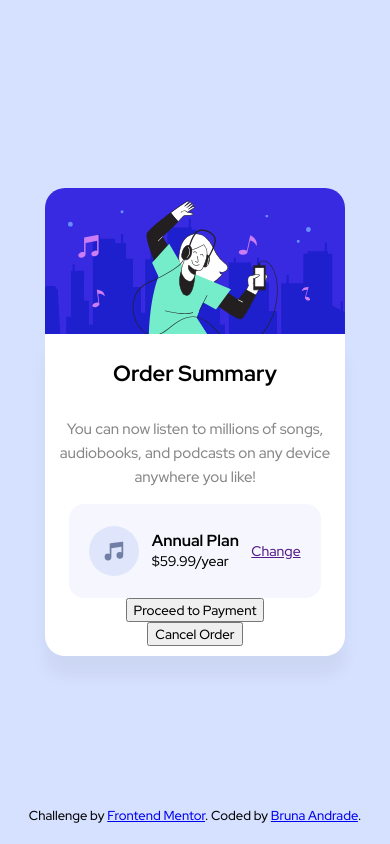
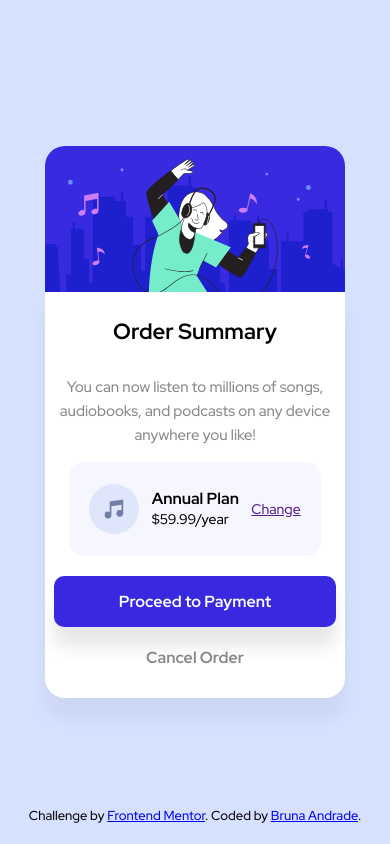
Before and after one commit to andradebru/d6-order-summary, a plain HTML site: page index.html in a window 390 px wide. Drawn offline with Linux system fonts and the light colour scheme.

Commit message:
add media query to desktop

```diff
--- a/css/style.css
+++ b/css/style.css
@@ -62,12 +62,48 @@ h2 {
   height: 50px;
 }
 
+.container {
+  display: flex;
+  justify-content: center;
+  align-items: center;
+}
+
 .current-plan {
   text-align: left;
   line-height: 0.4rem;
 }
 
+.cta {
+  display: inline-block;
+  border-radius: 10px;
+  width: 90%;
+  padding: 15px;
+  margin: 20px 0px;
+  background-color: hsl(245deg 75% 52%);
+  color: #fff;
+  text-decoration: none;
+  font-weight: 700;
+  box-shadow: 0 20px 1em rgba(65, 65, 65, 0.122);
+}
+
+.secondary-button {
+  margin-bottom: 20px;
+  color: #878787;
+  font-weight: 700;
+}
+
+footer {
+  text-align: center;
+  font-size: 13px;
+  justify-content: flex-end;
+  margin: 20px;
+  /* deixa o footer fixo embaixo */
+  position: absolute;
+  bottom: 0;
+}
+
 .attribution {
+  color: #4f4e4e;
   font-size: 11px;
   text-align: center;
 }
@@ -75,17 +111,9 @@ h2 {
   color: hsl(228, 45%, 44%);
 }
 
-.container {
-  display: flex;
-  justify-content: center;
-  align-items: center;
+@media (min-width: 1440px) {
+  .hero,
+  .container {
+    width: 80%;
+  }
 }
-
-footer {
-  font-size: 13px;
-  justify-content: flex-end;
-  margin: 20px;
-  /* deixa o footer fixo embaixo */
-  position: absolute;
-  bottom: 0;
-}
--- a/index.html
+++ b/index.html
@@ -44,10 +44,8 @@
         </div>
         <a href="">Change </a>
       </div>
-      <a href="https://www.youtube.com">
-        <button>Proceed to Payment</button>
-      </a>
-      <button>Cancel Order</button>
+      <a href="#" class="cta"> Proceed to Payment </a>
+      <a class="secondary-button">Cancel Order</a>
     </div>
     <footer>
       <div class="attribution"></div>
```
